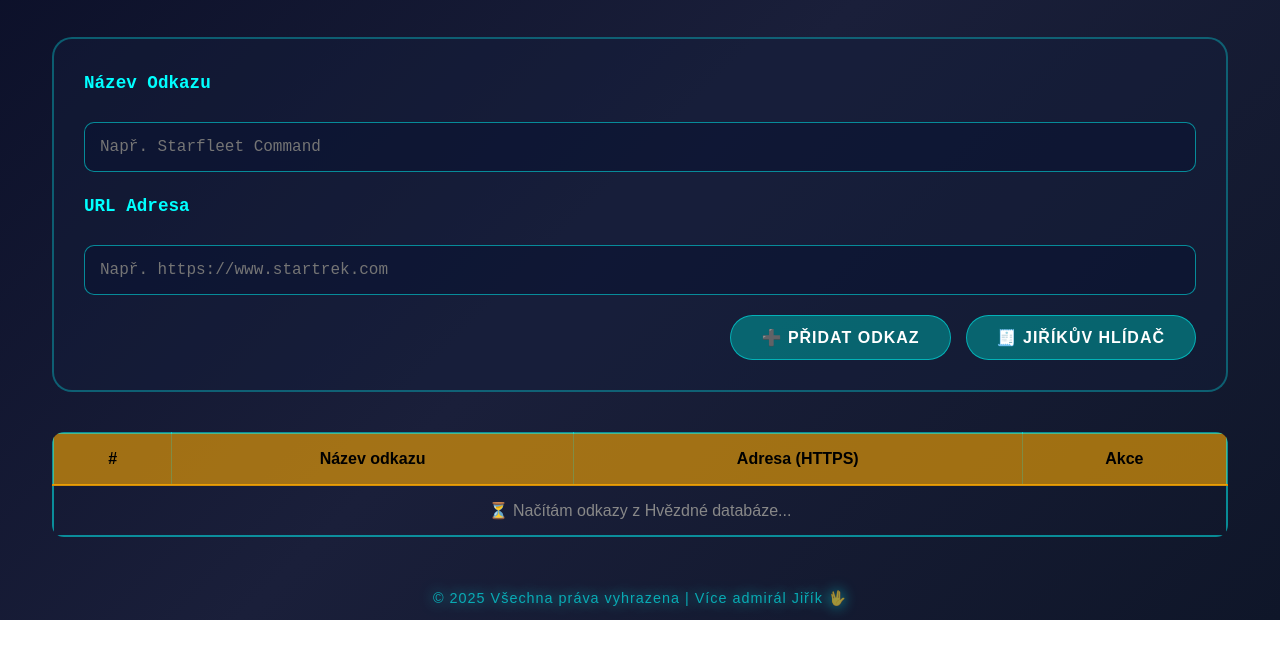
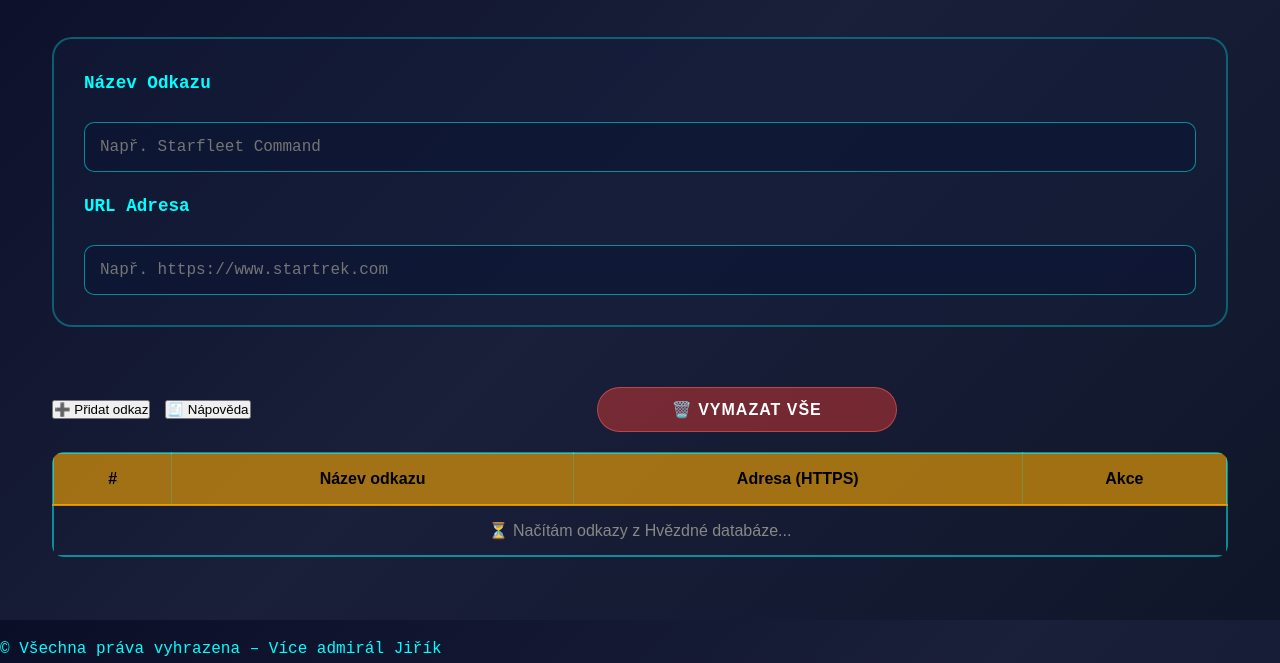
Before and after one commit to jirka22med/stra-trek-odkazy-beta-3, a plain HTML site: page index.html in a window 1280 px wide. Shown: the part 180-843 px from the top of the page. Before the commit the page ends 800 px from the top, so only its background shows below. Drawn offline with Linux system fonts and the light colour scheme; no server answers.

Commit message:
Update index.html

```diff
--- a/index.html
+++ b/index.html
@@ -18,13 +18,14 @@
 
     <label for="linkUrl">URL Adresa</label>
     <input type="url" id="linkUrl" placeholder="Např. https://www.startrek.com" required>
+</div>
 
 <div class="tlacitka">
     <button id="addLinkButton">➕ Přidat odkaz</button>
-                <button id="jirik-manual-opener-btn">🧾 Jiříkův Hlídač</button>
-                <button id="clearAllLinksButton" style="display: none">🗑️ Smazat odkazy</button>
+    <button id="jirik-manual-opener-btn">🧾 Nápověda</button>
+    <button id="clearAllLinksButton"  >🗑️ VYMAZAT VŠE</button>
 </div>
-        </div>
+
 
         <div class="table-scroll-wrapper">
             <table id="linksTable">
@@ -44,7 +45,11 @@
 
 
     </div>
-
+      <!-- PŘIDEJ SEM FOOTER -->
+    <footer class="copyright-footer">
+        © Všechna práva vyhrazena – Více admirál Jiřík
+    </footer>
+    <!-- KONEC FOOTERU -->
     <div id="syncStatusMessage" class="sync-status-message">
         Probíhá synchronizace dat...
     </div>
@@ -66,10 +71,6 @@
         </div>
     </div>
 </div>
-     <footer class="vodoznak">
-  © 2025 Všechna práva vyhrazena | Více admirál Jiřík 🖖
-</footer>
-
 
     <script src="https://www.gstatic.com/firebasejs/9.0.0/firebase-app-compat.js"></script>
     <script src="https://www.gstatic.com/firebasejs/9.0.0/firebase-firestore-compat.js"></script>
```
Lines whose indentation alone changed are shown as unchanged.
